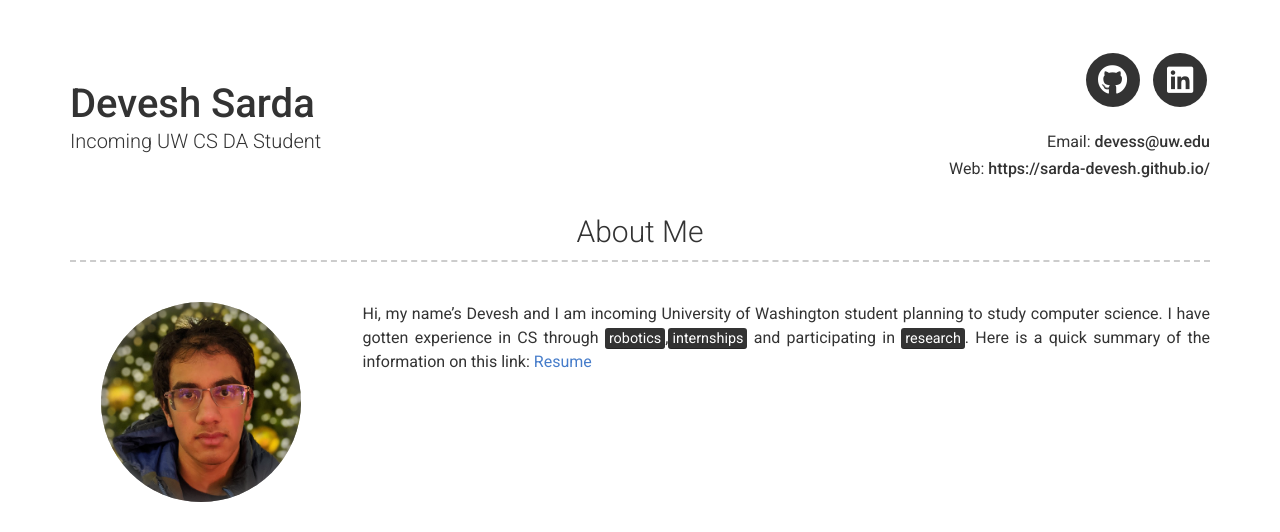
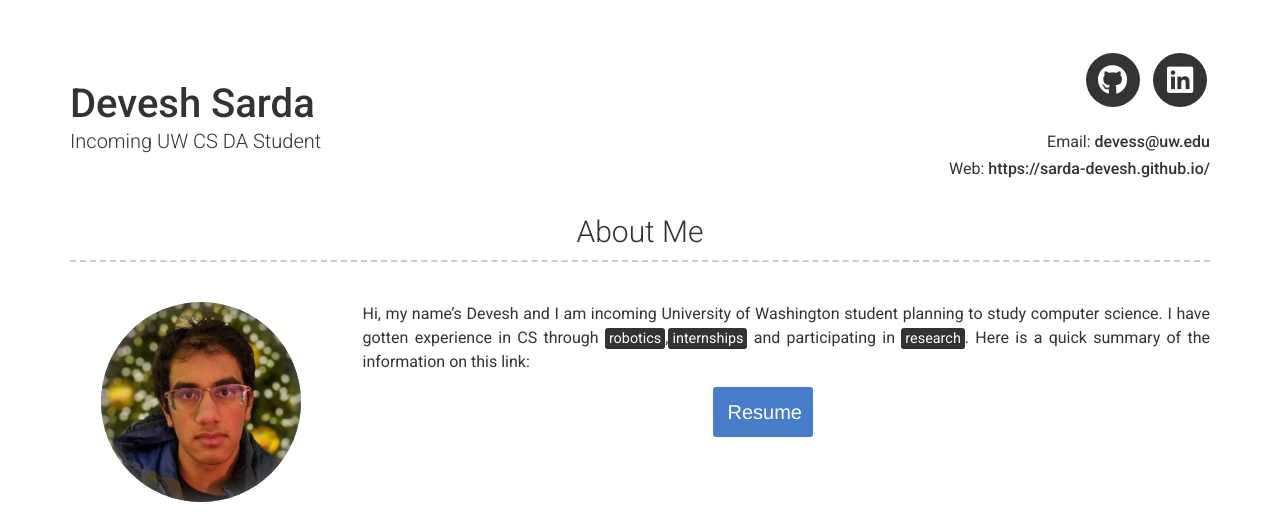
Before and after one commit to sarda-devesh/sarda-devesh.github.io, a Jekyll site: the page built from index.md, in a window 1280 px wide. Shown: the top 532 px of the page. Built offline with Jekyll 4.4.1, drawn with Linux system fonts in a browser that asks for light colours; nearby versions of some CDN libraries; grey boxes are pictures that could not be loaded.

Commit message:
Added Button to acesss resume

```diff
--- a/_config.yml
+++ b/_config.yml
@@ -15,9 +15,10 @@ linkedin_username: devesh-sarda-172aa9175
 # About Section
 # about_title: About Me
 about_profile_image: images/cover_photo_devesh.jpg
+about_resume_link: assets/Resume_DeveshSarda.pdf
 about_content: | # this will include new lines to allow paragraphs
   Hi, my name's Devesh and I am incoming University of Washington student planning to study computer science. I have gotten experience in CS through <mark>robotics</mark>,<mark>internships</mark> and participating in <mark>research</mark>.
-  Here is a quick summary of the information on this link: [Resume](https://1drv.ms/b/s!Arx8ctObhbGoj8UJHvRroQTN-1MXWw)
+  Here is a quick summary of the information on this link:
 
 # Experience Section
 experience_title: Software Experinces
--- a/_includes/about.html
+++ b/_includes/about.html
@@ -8,6 +8,11 @@
     {%- endif -%}
     <div class="{{ 'col-xs-12 ' }}{%- if site.about_profile_image -%}col-sm-8 col-md-9 col-print-12{%- endif -%}">
       {{ site.about_content | strip | markdownify }}
+      {%- if site.about_resume_link -%}
+        <form action = "{{site.about_resume_link}}" target = "_blank">
+           <button style="font-size : 20px; text-align:center; width: 100px; height: 50px;margin: 5px 350px" type="submit">Resume</button>
+        </form>
+      {%- endif -%}
     </div>
   </div>
 </div>
```
